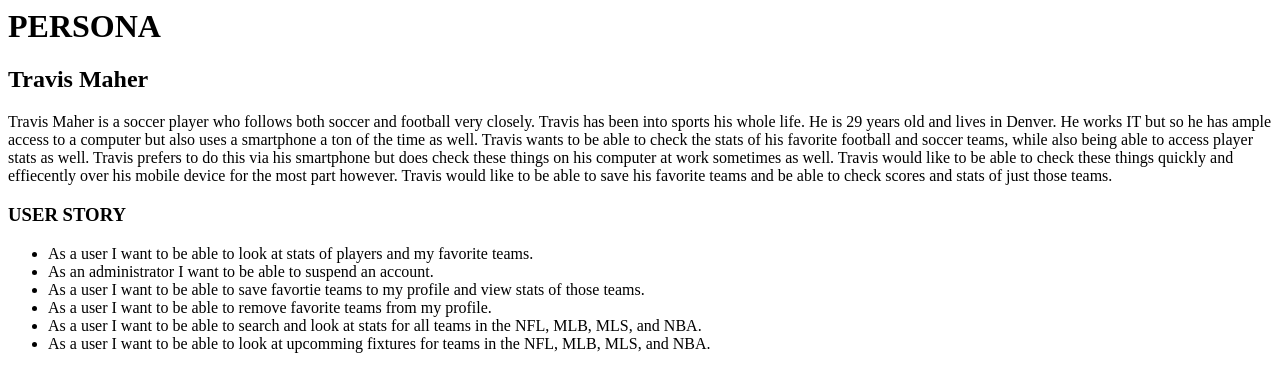
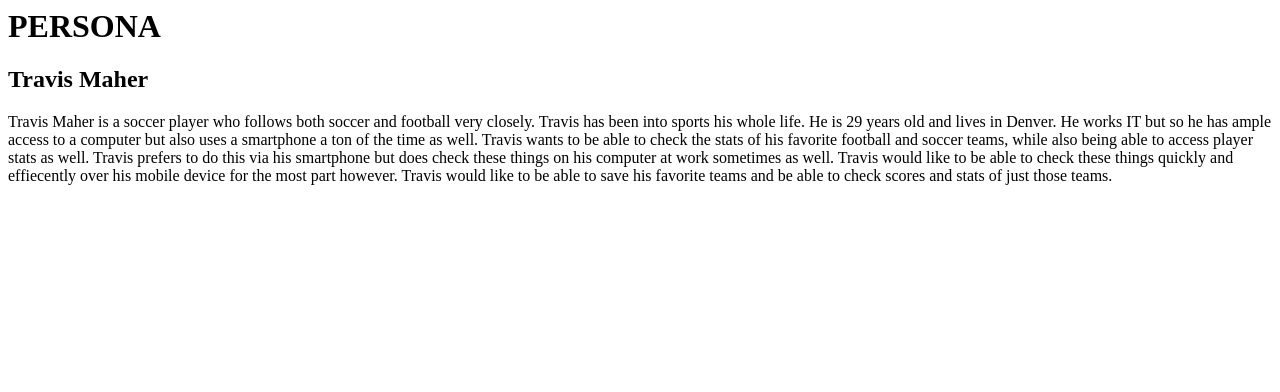
Before and after one commit to chrispaul3625/sprots, a PHP site: page /travis_maher.php in a window 1280 px wide. Shown: the top 392 px of the page. Run offline with PHP 8.4, Linux system fonts and the light colour scheme.

Commit message:
Edited personas

```diff
--- a/public_html/epic/personas/travis_maher.php
+++ b/public_html/epic/personas/travis_maher.php
@@ -15,18 +15,5 @@
 			to check these things quickly and effiecently over his mobile device for the most part however. Travis would like
 			to be able to save his favorite teams and be able to check scores and stats of just those teams.
 		</p>
-		<h3>
-			USER STORY
-		</h3>
-		<p>
-			<ul>
-			<li> As a user I want to be able to look at stats of players and my favorite teams. </li>
-			<li> As an administrator I want to be able to suspend an account.</li>
-			<li> As a user I want to be able to save favortie teams to my profile and view stats of those teams.</li>
-			<li> As a user I want to be able to remove favorite teams from my profile. </li>
-			<li> As a user I want to be able to search and look at stats for all teams in the NFL, MLB, MLS, and NBA.</li>
-			<li> As a user I want to be able to look at upcomming fixtures for teams in the NFL, MLB, MLS, and NBA. </li>
-		</ul>
-		</p>
 	</body>
 </html>
```
Also changed, not shown: public_html/epic/personas/Fidge_Gunkhaus.php (+0 -9 lines).
